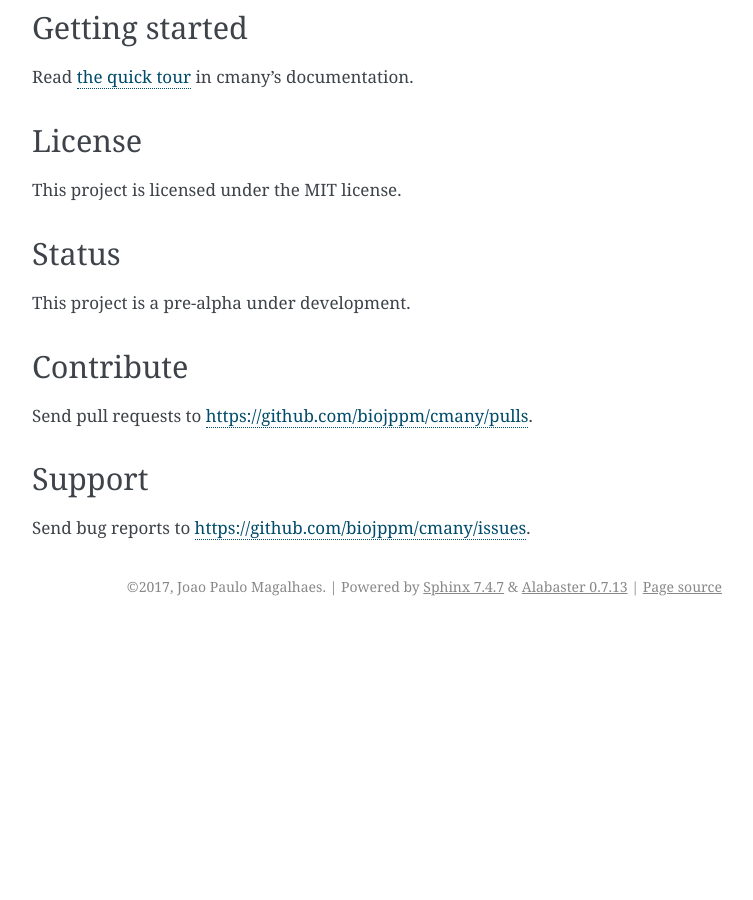
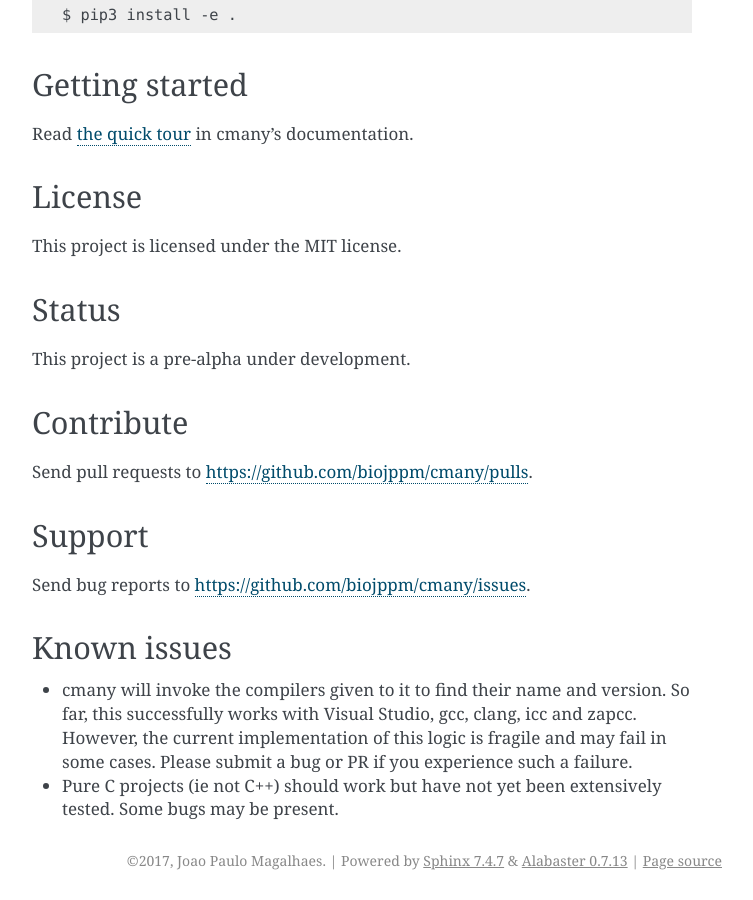
Before and after one commit to biojppm/cmany, a Sphinx documentation site: the page built from doc/intro.rst, in a window 1280 px wide and 900 px high, scrolled down 1691 px. Shown: the whole window, without its empty margins (388-1141 px from the left). Built offline with Sphinx 7.4.7, drawn with Linux system fonts in a browser that asks for light colours; before the commit the page ends 2317 px from its top, so only the background shows below that; some of the changed text lies outside the part shown.

Commit message:
doc: Evaluating whether intro.rst and the main project README can coincide

```diff
--- a/README.rst
+++ b/README.rst
@@ -104,8 +104,8 @@ Known issues
   icc and zapcc. However, the current implementation of this logic is fragile
   and may fail in some cases. Please submit a bug or PR if you experience
   such a failure.
-* Pure C projects (ie not C++) have not yet been extensively tested. Some
-  bugs may be present.
+* Pure C projects (ie not C++) should work but have not yet been extensively
+  tested. Some bugs may be present.
 
 .. |travis| image:: https://travis-ci.org/biojppm/cmany.svg?branch=master
     :target: https://travis-ci.org/biojppm/cmany
--- a/doc/intro.rst
+++ b/doc/intro.rst
@@ -91,3 +96,20 @@ Send pull requests to `<https://github.com/biojppm/cmany/pulls>`_.
 Support
 -------
 Send bug reports to `<https://github.com/biojppm/cmany/issues>`_.
+
+Known issues
+------------
+* cmany will invoke the compilers given to it to find their name and
+  version. So far, this successfully works with Visual Studio, gcc, clang,
+  icc and zapcc. However, the current implementation of this logic is fragile
+  and may fail in some cases. Please submit a bug or PR if you experience
+  such a failure.
+* Pure C projects (ie not C++) should work but have not yet been extensively
+  tested. Some bugs may be present.
+
+.. |travis| image:: https://travis-ci.org/biojppm/cmany.svg?branch=master
+    :target: https://travis-ci.org/biojppm/cmany
+.. |appveyor| image:: https://ci.appveyor.com/api/projects/status/github/biojppm/cmany?branch=master&svg=true
+    :target: https://ci.appveyor.com/project/biojppm/cmany
+.. |readthedocs| image:: https://cmany.readthedocs.io/en/latest/?badge=latest
+    :target: https://cmany.readthedocs.io/
```
Also changed, not shown: other parts of doc/intro.rst (+5 -0 lines).
